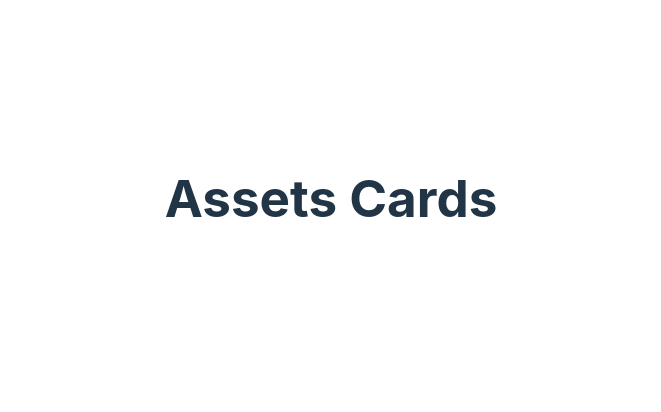
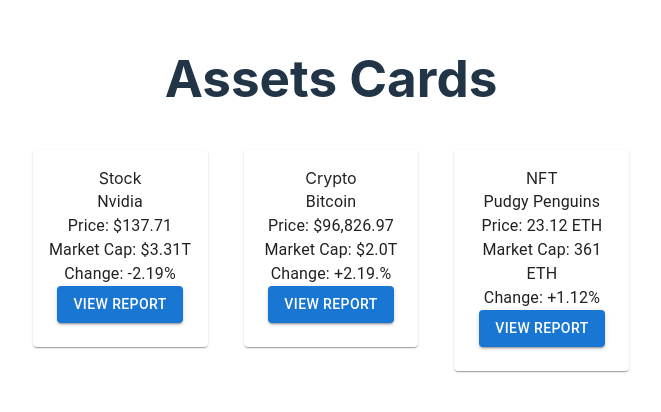
Before and after one commit to david-kai-landes/assets-cards, a React (Vite) app: page / in a window 1280 px wide. Shown: the part 202-614 px from the top of the page, without its empty margins (309-970 px from the left). Built offline with nearby package versions, Linux system fonts and the light colour scheme.

Commit message:
imported CardList to App.tsx. imported {provider} {store} to main.tsx and added some basic stile. Now data is showing

```diff
--- a/package.json
+++ b/package.json
@@ -10,6 +10,8 @@
     "preview": "vite preview"
   },
   "dependencies": {
+    "@emotion/react": "^11.14.0",
+    "@emotion/styled": "^11.14.0",
     "@mui/icons-material": "^6.4.0",
     "@mui/material": "^6.4.0",
     "@reduxjs/toolkit": "^2.5.0",
--- a/src/App.tsx
+++ b/src/App.tsx
@@ -2,6 +2,7 @@
 // import React from "react";
 // import reactLogo from "./assets/react.svg";
 // import viteLogo from "/vite.svg";
+import CardList from "./components/CardList";
 import "../src/styles/App.css";
 
 function App() {
@@ -10,6 +11,7 @@ function App() {
   return (
     <div>
       <h1>Assets Cards</h1>
+      <CardList />
     </div>
   );
 }
--- a/src/components/Card.tsx
+++ b/src/components/Card.tsx
@@ -0,0 +1,41 @@
+import * as React from "react";
+import Box from "@mui/material/Box";
+import Card from "@mui/material/Card";
+import CardContent from "@mui/material/CardContent";
+import Button from "@mui/material/Button";
+import Typography from "@mui/material/Typography";
+import styles from "../styles/card.module.css";
+
+interface CardsProps {
+  id: number;
+  title: string;
+  price: string;
+  marketCap: string;
+  change: string;
+  category: "Stock" | "Crypto" | "NFT";
+}
+
+const AssetCard: React.FC<CardsProps> = ({
+  title,
+  price,
+  marketCap,
+  change,
+  category,
+}) => {
+  return (
+    <Card className={styles.card}>
+      <CardContent>
+        <Box className={styles.badget}>{category}</Box>
+        <Typography>{title}</Typography>
+        <Typography>Price: {price}</Typography>
+        <Typography>Market Cap: {marketCap}</Typography>
+        <Typography>Change: {change} </Typography>
+        <Button variant="contained" className={styles.button}>
+          View report
+        </Button>
+      </CardContent>
+    </Card>
+  );
+};
+
+export default AssetCard;
--- a/src/components/CardList.tsx
+++ b/src/components/CardList.tsx
@@ -0,0 +1,21 @@
+import React from "react";
+import { useSelector } from "react-redux";
+import { RootState } from "../store/store";
+import AssetCard from "./Card";
+import { Grid } from "@mui/material";
+
+const CardList: React.FC = () => {
+  const cards = useSelector((state: RootState) => state.cards);
+
+  return (
+    <Grid container spacing={2}>
+      {cards.map((card) => (
+        <Grid item key={card.id} xs={12} sm={6} md={4}>
+          <AssetCard {...card} />
+        </Grid>
+      ))}
+    </Grid>
+  );
+};
+
+export default CardList;
--- a/src/main.tsx
+++ b/src/main.tsx
@@ -1,10 +1,14 @@
 import { StrictMode } from "react";
 import { createRoot } from "react-dom/client";
+import { Provider } from "react-redux";
+import { store } from "./store/store.ts";
 import "../src/styles/index.css";
 import App from "./App.tsx";
 
 createRoot(document.getElementById("root")!).render(
   <StrictMode>
-    <App />
+    <Provider store={store}>
+      <App />
+    </Provider>
   </StrictMode>
 );
--- a/src/store/cardsSlice.ts
+++ b/src/store/cardsSlice.ts
@@ -1,4 +1,5 @@
-import { createSlice, PayloadAction } from "@reduxjs/toolkit";
+import { createSlice } from "@reduxjs/toolkit";
+//PayloadAction
 
 interface CardData {
   id: number;
--- a/src/styles/card.module.css
+++ b/src/styles/card.module.css
@@ -0,0 +1,14 @@
+.card {
+  margin: 10px;
+  border-radius: 10px;
+}
+
+.badge {
+  background-color: #eee;
+  padding: 5px;
+  border-radius: 5px;
+  font-size: 12px;
+}
+.button {
+  margin-top: 10px;
+}
```
Also changed, not shown: 1 other file (tests, documents, lock files or other folders).
